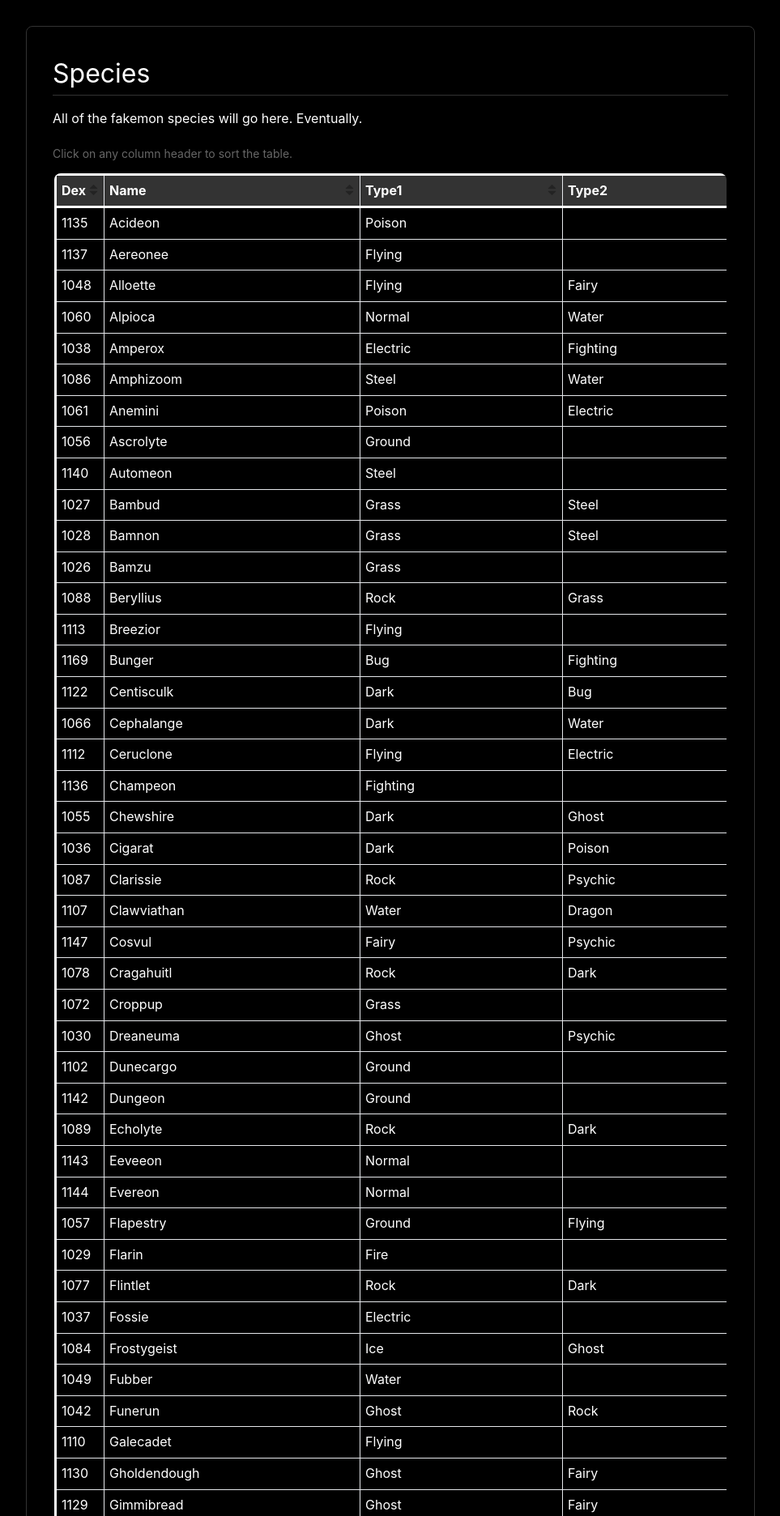
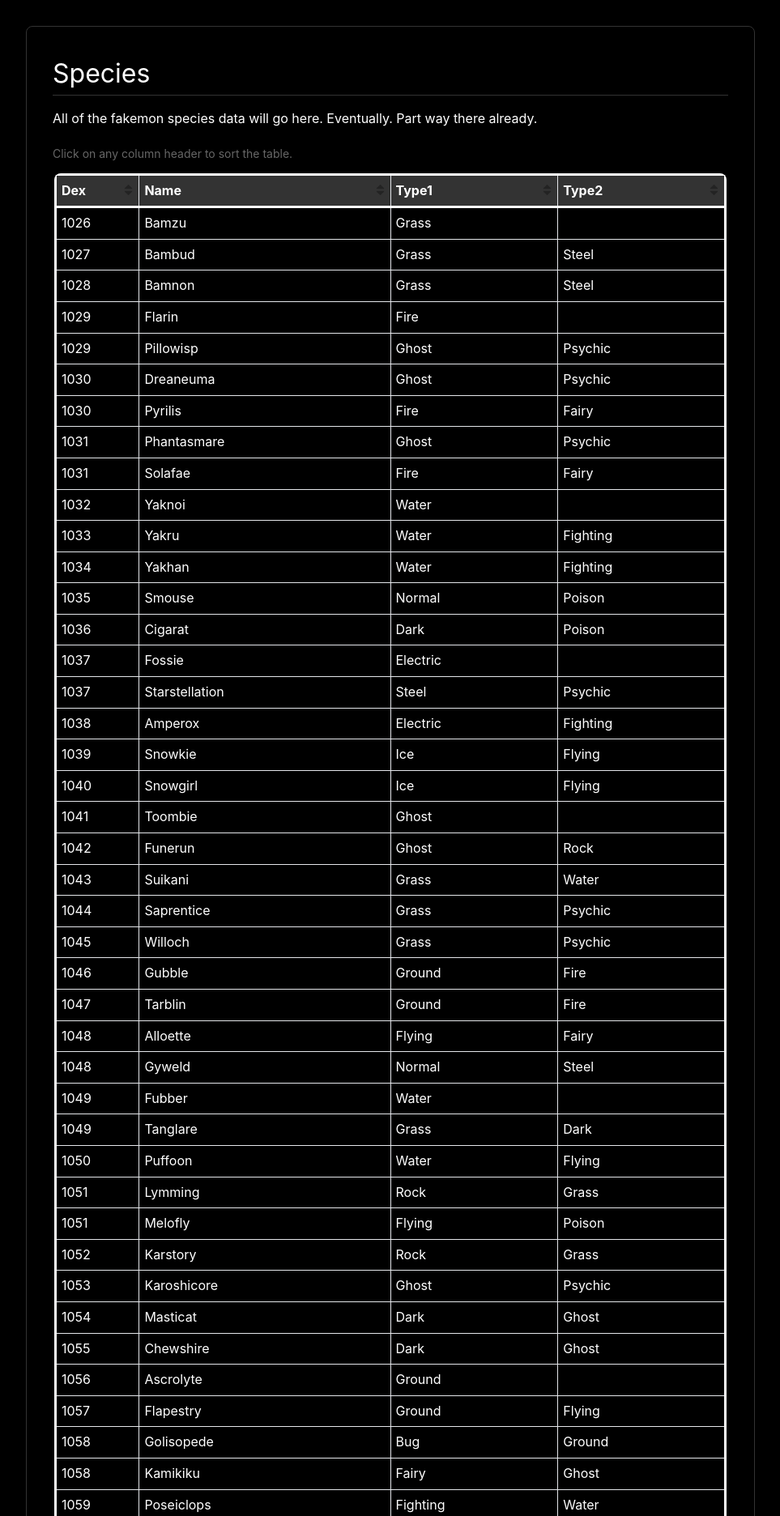
Before and after one commit to NoeSilent2/cno_wiki, a Flask app: page /species in a window 1280 px wide. Shown: the part 71-1943 px from the top of the page at 81% size, without its empty margins (158-1121 px from the left). Run offline with Flask 3, Linux system fonts and the light colour scheme.

Commit message:
reorganized data
organized by pokedex number this

```diff
--- a/templates/species.html
+++ b/templates/species.html
@@ -32,7 +32,7 @@
             </header>
             <main>
                 <h2>Species</h2>
-                <p>All of the fakemon species will go here. Eventually.</p>
+                <p>All of the fakemon species data will go here. Eventually. Part way there already.</p>
                 <p style="margin-top: 20px; color: #666; font-size: 14px; margin-bottom: 10px">Click on any column header to sort the table.</p>
                 <div id="table"></div>
             </main>
@@ -41,7 +41,7 @@
                 const species = {{ species | tojson }};
 
                 new gridjs.Grid({
-                    columns: [{name:"Dex",width:"60px"}, {name:"Name"}, {name:"Type1",width:"30%"}, {name:"Type2",width:"30%"}],
+                    columns: [{name:"Dex",width:"60px"}, {name:"Name",width:"180px"}, {name:"Type1",width:"120px"}, {name:"Type2",width:"120px"}],
                     data: species.map(emp => [
                         emp.national_pokedex_number,
                         emp.name,
```
Also changed, not shown: data/species.json.
